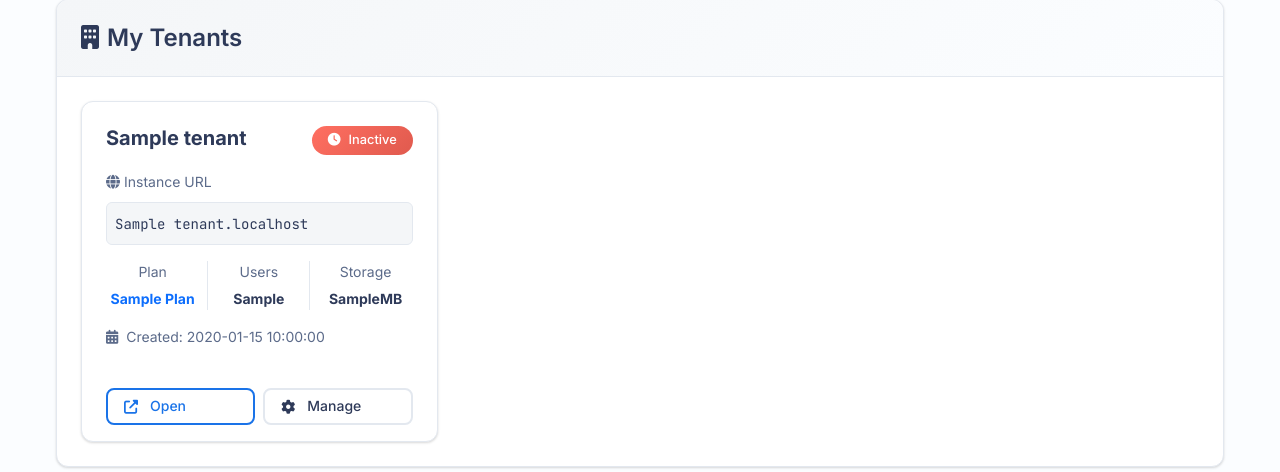
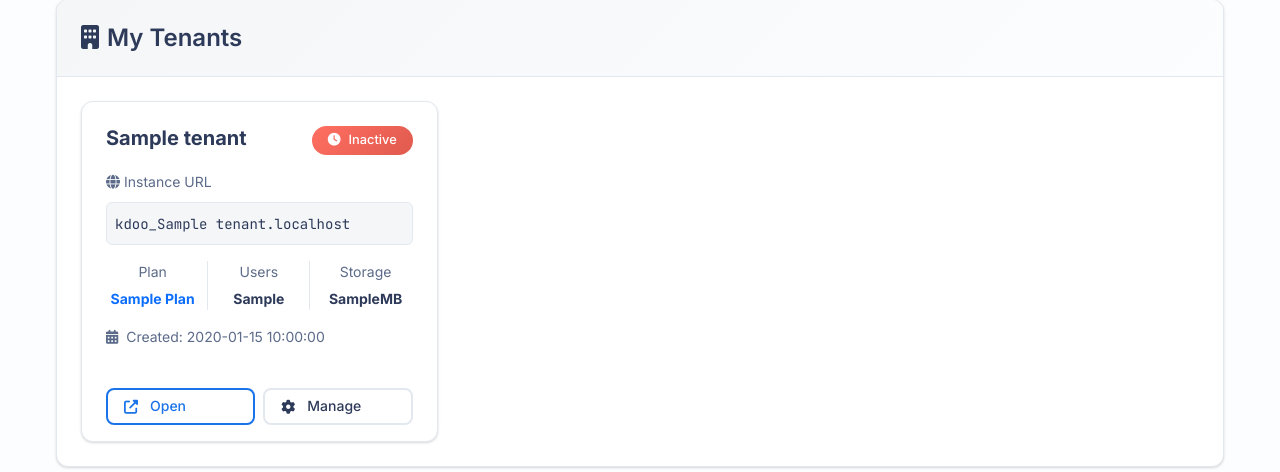
Before and after one commit to tovfikur/odoo-multi-tenant-system, a Flask app: template saas_manager/templates/dashboard.html in a window 1280 px wide. Shown: the part 330-802 px from the top of the page. Run offline with Flask 3, Linux system fonts and the light colour scheme; the template is opened without the code that fills it: most values are stand-ins (such as "Sample title", 1, 10 or a date in 2020); parts of the project's set-up code (start-up, migrations or seed data) failed here and were passed over; some libraries are stand-ins or nearby versions.

Commit message:
fix: prepend 'kdoo_' to tenant database name in instance URL display

```diff
--- a/saas_manager/templates/dashboard.html
+++ b/saas_manager/templates/dashboard.html
@@ -93,7 +93,7 @@
                 <i class="fas fa-globe me-1"></i>Instance URL
               </small>
               <div class="p-2 rounded" style="background-color: var(--bg-tertiary); border: 1px solid var(--border-primary);">
-                <code style="background: transparent; padding: 0; color: var(--text-primary);">{{ tenant.db_name }}.<domain></code>
+                <code style="background: transparent; padding: 0; color: var(--text-primary);">kdoo_{{ tenant.db_name }}.<domain></code>
               </div>
             </div>
 
```
